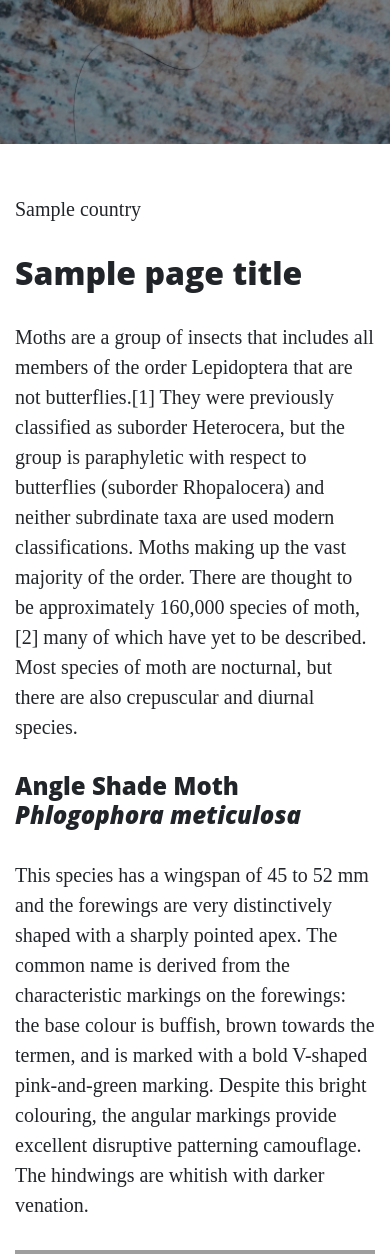
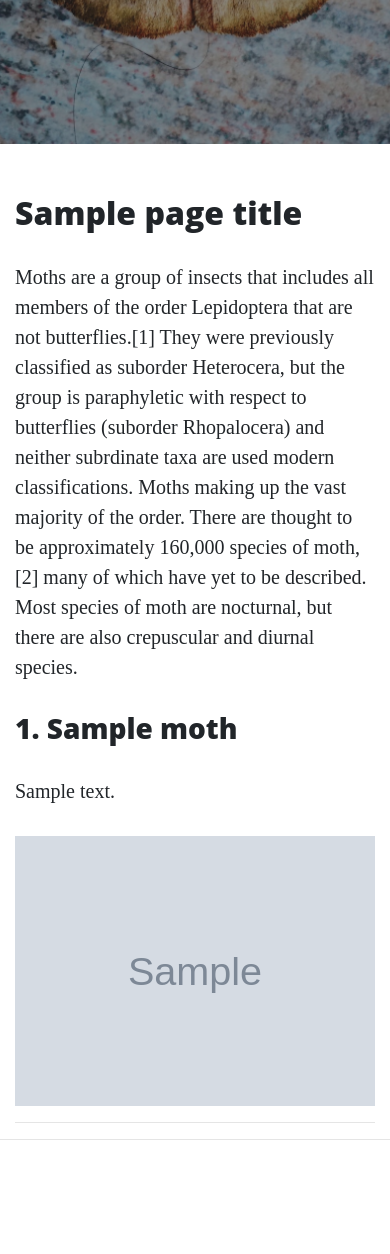
Before and after one commit to digimori/FlaskStuff, a Flask app: template templates/about.html in a window 390 px wide. Shown: the part 389-1643 px from the top of the page. Run offline with Flask 2, Linux system fonts and the light colour scheme; the template is opened without the code that fills it: most values are stand-ins (such as "Sample title", 1, 10 or a date in 2020); grey boxes marked "Sample" are stand-in pictures; some libraries are stand-ins or nearby versions; grey boxes are pictures that could not be loaded.

Commit message:
Created links to alternate pages when names are clicked on the about pages. Created function to populate about page

```diff
--- a/run.py
+++ b/run.py
@@ -1,4 +1,5 @@
 import os
+import json
 from flask import Flask, render_template
 
 
@@ -12,7 +13,21 @@ def index():
 
 @app.route("/about")
 def about():
-    return render_template("about.html", page_title="About")
+    data = []
+    with open("data/moths.json", "r") as json_data:
+        data = json.load(json_data)
+    return render_template("about.html", page_title="About", moths=data)
+
+
+@app.route("/about/<moth_name>")
+def about_moth(moth_name):
+    moth = {}
+    with open("data/moths.json", "r") as json_data:
+        data = json.load(json_data)
+        for obj in data:
+            if obj["url"] == moth_name:
+                moth = obj
+    return render_template("moth.html", moth=moth)
 
 
 @app.route("/contact")
--- a/templates/about.html
+++ b/templates/about.html
@@ -1,49 +1,48 @@
 {% extends "base.html" %}
 {% block content %}
 
-{% for country in countries %}
-<p> {{ country }}</p>
-{% endfor %}
+
 <h2>{{ page_title }}</h2>
 <p>
-        Moths are a group of insects that includes all members of the order Lepidoptera that are not butterflies.[1] They were
+    Moths are a group of insects that includes all members of the order Lepidoptera that are not butterflies.[1] They
+    were
     previously classified as suborder Heterocera, but the group is paraphyletic with respect to butterflies (suborder
     Rhopalocera) and neither subrdinate taxa are used modern classifications. Moths making up the vast majority of the
-        order. There are thought to be approximately 160,000 species of moth,[2] many of which have yet to be described. Most
+    order. There are thought to be approximately 160,000 species of moth,[2] many of which have yet to be described.
+    Most
     species of moth are nocturnal, but there are also crepuscular and diurnal species.
 </p>
 
+{% for moth in moths %}
+
 <div class="row featurette">
+
+    {% if loop.index % 2 != 0 %}
+
         <div class="col-md-7">
-            <h4>Angle Shade Moth <span><em>Phlogophora meticulosa</em></span></h4>
-            <p>
-                This species has a wingspan of 45 to 52 mm and the forewings are very distinctively shaped with a sharply pointed apex. The
-                common name is derived from the characteristic markings on the forewings: the base colour is buffish, brown towards the
-                termen, and is marked with a bold V-shaped pink-and-green marking. Despite this bright colouring, the angular markings
-                provide excellent disruptive patterning camouflage. The hindwings are whitish with darker venation.
-            </p>
+            <h3><a href="/about/{{ moth.url }}">{{ loop.index }}. {{ moth.name }}</a></h3>
+            <p>{{ moth.description }}</p>
         </div>
         <div class="col-md-5">
-        <img src="https://upload.wikimedia.org/wikipedia/commons/4/44/Phlogophora_meticulosa01.jpg" alt="Angle Shade Moth" aria-label="Picture of Angle Shade Moth">
+            <img src="{{ moth.image_source }}" alt="" class="featurette-image image-responsive">
         </div>
-    </div>
-<br>
-    <div class="row featurette">
+
+    {% else %}
+
         <div class="col-md-5">
-            <img src="https://upload.wikimedia.org/wikipedia/commons/thumb/9/9c/%281992%29_Small_Elephant_Hawk-moth_%28Deilephila_porcellus%29_%287484889294%29.jpg/220px-%281992%29_Small_Elephant_Hawk-moth_%28Deilephila_porcellus%29_%287484889294%29.jpg" alt="Small Elephant Hawk Moth" aria-label="Image of small elephant hawk moth">
+            <img src="{{ moth.image_source }}" alt="" class="featurette-image image-responsive">
         </div>
         <div class="col-md-7">
-            <h4>Small Elephant Hawkmoth <span><em>Deilephila porcellus</em></span></h4>
-            <p>
-                The wingspan is 45 to 51 millimetres (1.8 to 2.0 in). The moth flies from May to July depending on the location. The forewings
-                are ochreous with a faint olive tinge; the front margin is edged and blotched with pinkish, and there is a broad but
-                irregular band of the same colour on the outer margin. The hindwings are blackish on their upper margin, pinkish on
-                their outer margin, and ochreous tinged with olive between. The fringes are chequered whitish, sometimes tinged with
-                pink. The head, thorax, and body are pinkish, more or less variegated with olive; the thorax has a patch of white hairs
-                above the base of the wings. It is highly variable in colouration. In drier and warmer and arid areas of Asia Minor and
-                Central Asia the pink colouration is absent. Form rosea Zerny is intermediate; f. indistincta Tutt is pinkish grey; f.
-                suellus is yellowish sandy buff.
-            </p>
+            <h3><a href="/about/{{ moth.url }}">{{ loop.index }}. {{ moth.name }}</a></h3>
+            <p>{{ moth.description }}</p>
         </div>
+
+    {% endif %}
+
 </div>
+
+<hr class="featurette-divider">
+
+{% endfor %}
+
 {% endblock %}
```
Also changed, not shown: data/moths.json (added, +14 -0 lines), templates/moth.html (added, +15 -0 lines). Lines whose indentation alone changed are shown as unchanged.
